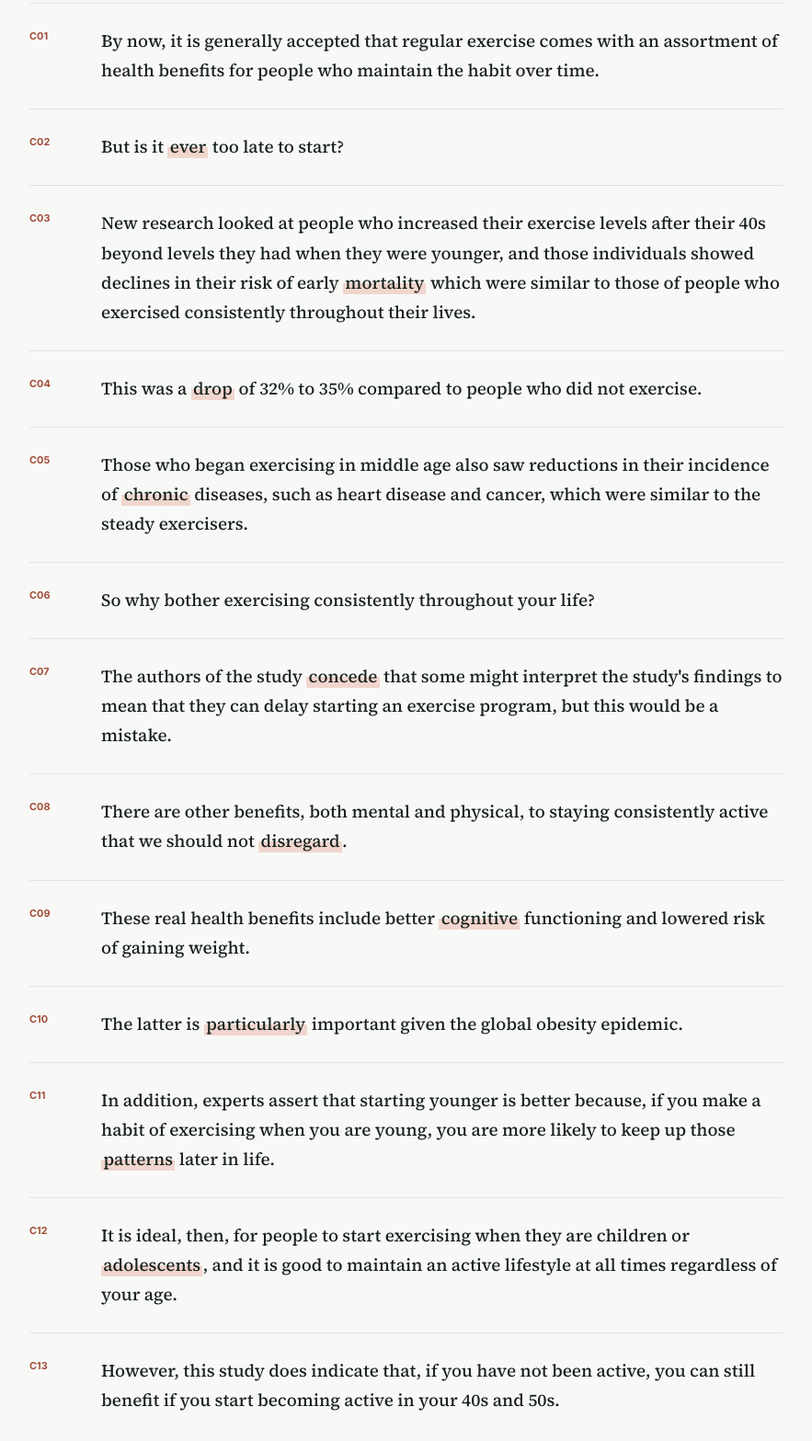
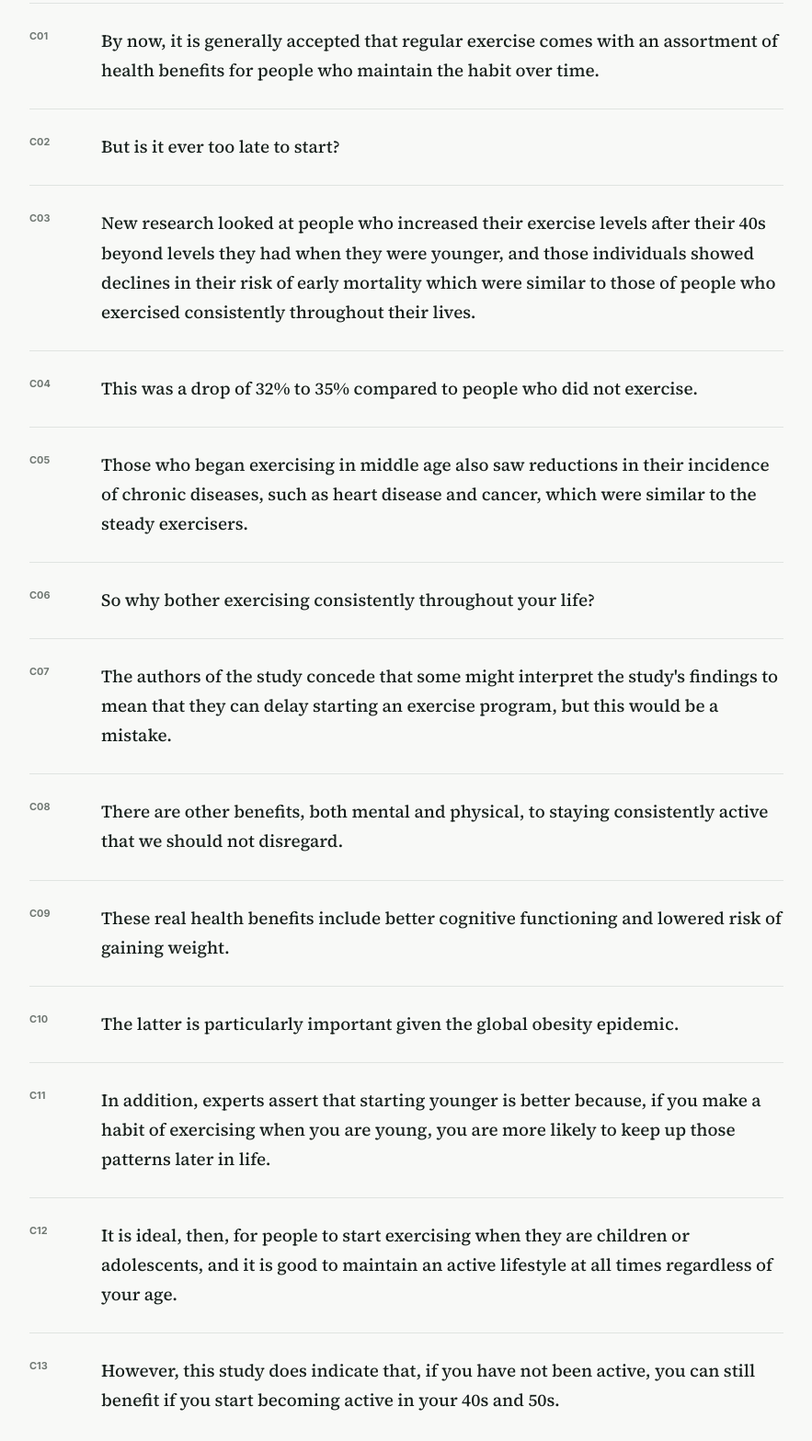
Before and after one commit to ZhangNingYA/grateful-group, an Astro site: page /blog/2025-12-cet6-1 in a window 1280 px wide. Shown: the part 592-2159 px from the top of the page at 92% size, without its empty margins (288-1171 px from the left). Built offline with nearby package versions, Linux system fonts and the light colour scheme; Astro itself is replaced by a stand-in of ours; some packages are replaced by stand-ins of ours.

Commit message:
fix(reading): remove answer highlighting

```diff
--- a/src/components/reading/SentenceNote.astro
+++ b/src/components/reading/SentenceNote.astro
@@ -24,7 +24,7 @@ const { number } = Astro.props;
 
   .sentence-number {
     padding-top: 4px;
-    color: #a24c39;
+    color: #707873;
     font-family: 'Inter Variable', Inter, sans-serif;
     font-size: 0.68rem;
     font-weight: 650;
@@ -42,12 +42,6 @@ const { number } = Astro.props;
 
   .sentence-original :global(p) { margin: 0; }
 
-  .sentence-original :global(mark) {
-    padding: 0 0.12em;
-    color: inherit;
-    background: linear-gradient(transparent 52%, rgba(217, 101, 75, 0.24) 52%);
-  }
-
   @media (max-width: 640px) {
     .sentence-note {
       grid-template-columns: 42px minmax(0, 1fr);
--- a/src/content/reading/2025-12-cet6-1.mdx
+++ b/src/content/reading/2025-12-cet6-1.mdx
@@ -16,19 +16,19 @@ import SentenceNote from '../../components/reading/SentenceNote.astro';
 </SentenceNote>
 
 <SentenceNote number="C02">
-  But is it <mark>ever</mark> too late to start?
+  But is it ever too late to start?
 </SentenceNote>
 
 <SentenceNote number="C03">
-  New research looked at people who increased their exercise levels after their 40s beyond levels they had when they were younger, and those individuals showed declines in their risk of early <mark>mortality</mark> which were similar to those of people who exercised consistently throughout their lives.
+  New research looked at people who increased their exercise levels after their 40s beyond levels they had when they were younger, and those individuals showed declines in their risk of early mortality which were similar to those of people who exercised consistently throughout their lives.
 </SentenceNote>
 
 <SentenceNote number="C04">
-  This was a <mark>drop</mark> of 32% to 35% compared to people who did not exercise.
+  This was a drop of 32% to 35% compared to people who did not exercise.
 </SentenceNote>
 
 <SentenceNote number="C05">
-  Those who began exercising in middle age also saw reductions in their incidence of <mark>chronic</mark> diseases, such as heart disease and cancer, which were similar to the steady exercisers.
+  Those who began exercising in middle age also saw reductions in their incidence of chronic diseases, such as heart disease and cancer, which were similar to the steady exercisers.
 </SentenceNote>
 
 <SentenceNote number="C06">
@@ -36,27 +36,27 @@ import SentenceNote from '../../components/reading/SentenceNote.astro';
 </SentenceNote>
 
 <SentenceNote number="C07">
-  The authors of the study <mark>concede</mark> that some might interpret the study's findings to mean that they can delay starting an exercise program, but this would be a mistake.
+  The authors of the study concede that some might interpret the study's findings to mean that they can delay starting an exercise program, but this would be a mistake.
 </SentenceNote>
 
 <SentenceNote number="C08">
-  There are other benefits, both mental and physical, to staying consistently active that we should not <mark>disregard</mark>.
+  There are other benefits, both mental and physical, to staying consistently active that we should not disregard.
 </SentenceNote>
 
 <SentenceNote number="C09">
-  These real health benefits include better <mark>cognitive</mark> functioning and lowered risk of gaining weight.
+  These real health benefits include better cognitive functioning and lowered risk of gaining weight.
 </SentenceNote>
 
 <SentenceNote number="C10">
-  The latter is <mark>particularly</mark> important given the global obesity epidemic.
+  The latter is particularly important given the global obesity epidemic.
 </SentenceNote>
 
 <SentenceNote number="C11">
-  In addition, experts assert that starting younger is better because, if you make a habit of exercising when you are young, you are more likely to keep up those <mark>patterns</mark> later in life.
+  In addition, experts assert that starting younger is better because, if you make a habit of exercising when you are young, you are more likely to keep up those patterns later in life.
 </SentenceNote>
 
 <SentenceNote number="C12">
-  It is ideal, then, for people to start exercising when they are children or <mark>adolescents</mark>, and it is good to maintain an active lifestyle at all times regardless of your age.
+  It is ideal, then, for people to start exercising when they are children or adolescents, and it is good to maintain an active lifestyle at all times regardless of your age.
 </SentenceNote>
 
 <SentenceNote number="C13">
--- a/src/styles/reading-post.css
+++ b/src/styles/reading-post.css
@@ -3,7 +3,6 @@
   --reading-ink: #17201c;
   --reading-muted: #626b66;
   --reading-line: #dfe3e0;
-  --reading-accent: #d9654b;
 }
 
 * { box-sizing: border-box; }
@@ -32,7 +31,7 @@ body.reading-post-page {
 }
 
 .reading-back {
-  color: var(--reading-accent);
+  color: var(--reading-muted);
   font-size: 0.72rem;
   font-weight: 700;
   text-decoration: none;
```
